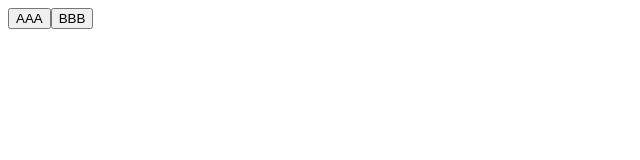
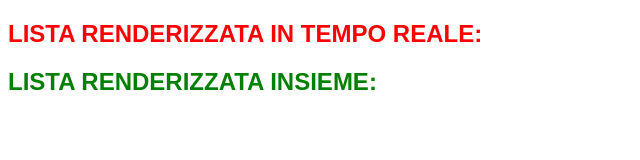
Before and after one commit to AntonioNicolaci/vue-email-list, a plain HTML site: page index.html in a window 1280 px wide. Shown: the whole page, without its empty margins (0-640 px from the left). Drawn offline with nearby package versions, Linux system fonts and the light colour scheme.

Commit message:
rebuild all site without buttons and @click

```diff
--- a/index.html
+++ b/index.html
@@ -5,25 +5,26 @@
     <meta http-equiv="X-UA-Compatible" content="IE=edge">
     <meta name="viewport" content="width=device-width, initial-scale=1.0">
     <title>Vue your Clients' emails</title>
+    <link rel="stylesheet" href="style.css">
 </head>
 <body>
     <div id="app">
-        <button @click="getEmailJSON(dataServer)">AAA</button>
-        <template v-for="email in dataServer">
-            <div>
-                {{email}}
-            </div>
-        </template>
-        <button @click="showList = !showList">BBB</button>
-        <div v-show="showList === true">
+        <div id="tempoReale">
+            <h2>LISTA RENDERIZZATA IN TEMPO REALE:</h2>
+            <template v-for="email in dataServer">
+                <div>
+                    {{email}}
+                </div>
+            </template>
+        </div>
+        <div id="preRenderizzata">
+            <h2>LISTA RENDERIZZATA INSIEME:</h2>
             <template  v-for="preEmail in dataPreLoad">
-                <div>
+                <div v-show="showList === true">
                     {{preEmail}}
                 </div>
             </template>
         </div>
-
-
     </div>
     <script src="https://unpkg.com/vue@3/dist/vue.global.js"></script>
     <script src="https://cdnjs.cloudflare.com/ajax/libs/axios/0.20.0/axios.min.js"></script>
--- a/main.js
+++ b/main.js
@@ -3,23 +3,23 @@ const appEmailList = Vue.createApp({
         return {
             dataServer: [],
             dataPreLoad: [],
-            showList: false,
-        }
+            showList: false,        }
     },
-    methods: {
-        getEmailJSON(element){
+    computed: {
+        postEmailJSON(){
             for (let index = 0; index < 10; index++) {
                 axios.get('https://flynn.boolean.careers/exercises/api/random/mail')
-                    .then(response => element[index] = response.data.response);
-            }
-        }
-    },
-    computed: {
-        setDataPreLoad() {
+                    .then(response => this. dataServer[index] = response.data.response);
+            };
+        },
+        preEmailJSON() {
             for (let index = 0; index < 10; index++) {
                 axios.get('https://flynn.boolean.careers/exercises/api/random/mail')
                     .then(response => this.dataPreLoad[index] = response.data.response);
-            }
+            };
+            setInterval(() => {
+                this.showList = true;
+            }, 1300);
         },
     },
 }).mount('#app')
--- a/style.css
+++ b/style.css
@@ -1,6 +1,14 @@
 * {
-    padding: 0;
-    margin: 0;
+    /* padding: 0;
+    margin: 0; */
     box-sizing: border-box;
     font-family: sans-serif
 }
+
+#tempoReale {
+    color: red;
+}
+
+#preRenderizzata {
+    color: green;
+}
```
